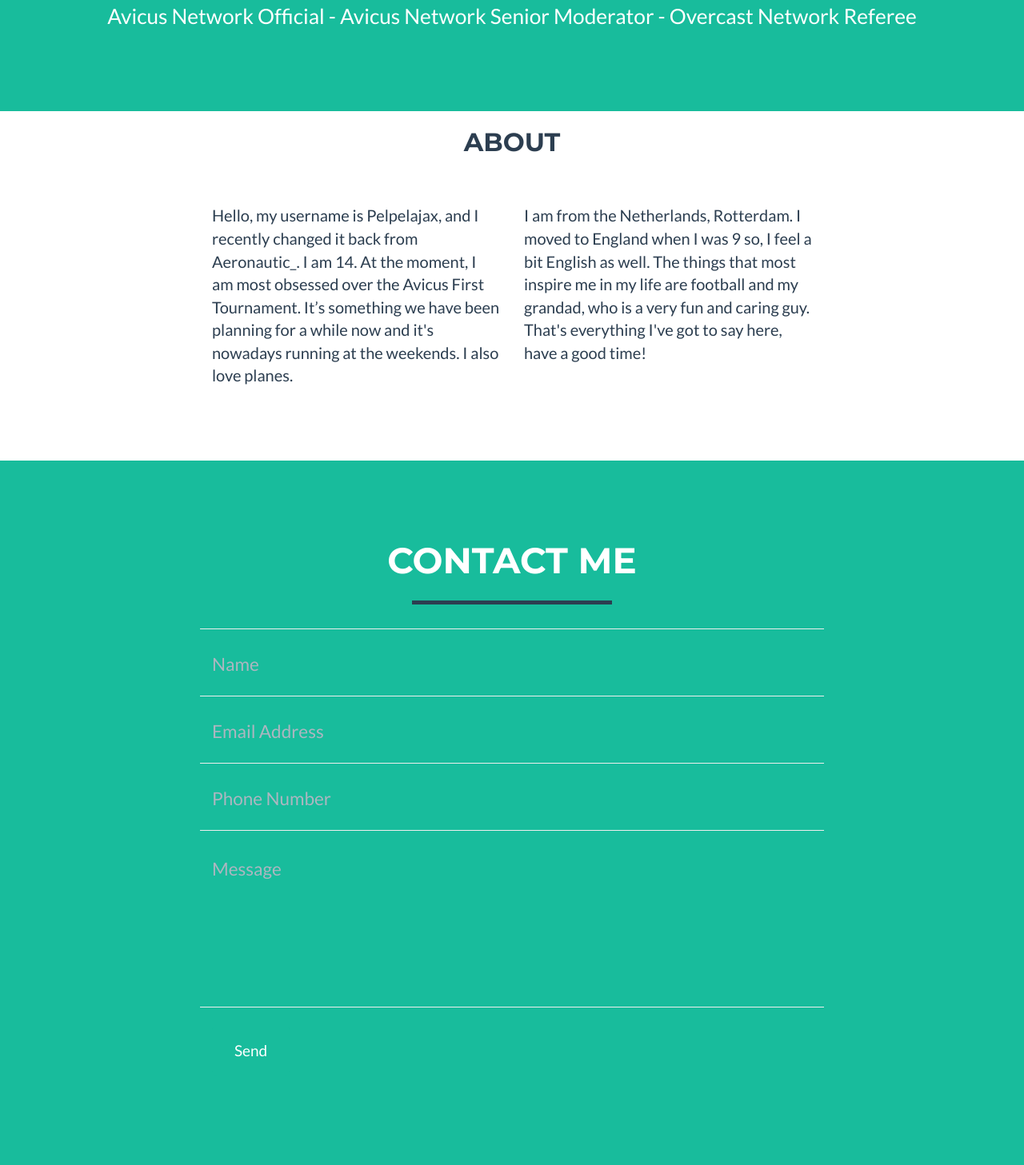
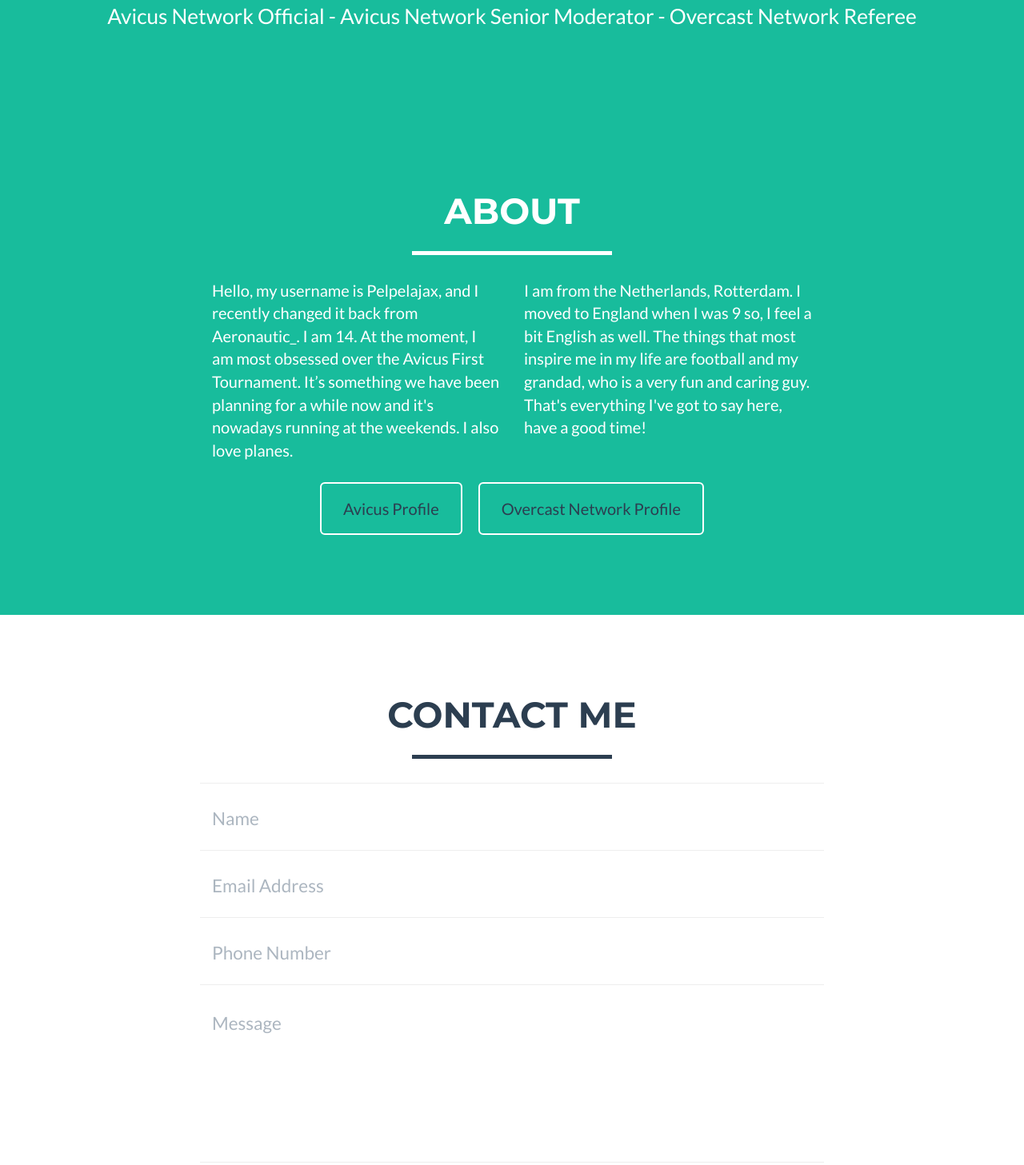
Before and after one commit to pelpelajax/pelpelajax.github.io, a plain HTML site: page index.html in a window 1280 px wide. Shown: the part 680-2137 px from the top of the page at 80% size. Drawn offline with nearby package versions, Linux system fonts and the light colour scheme.

Commit message:
Revert commit "test"

```diff
--- a/index.html
+++ b/index.html
@@ -86,7 +86,7 @@
 
 
     <!-- About Section -->
-    <sectionclass="success"  id="about">
+    <section class="success"  id="about">
         <div class="container">
             <div class="row">
                 <div class="col-lg-12 text-center">
@@ -109,7 +109,7 @@
     </section>
 
     <!-- Contact Section -->
-    <section class="success" id="contact">
+    <section id="contact">
         <div class="container">
             <div class="row">
                 <div class="col-lg-12 text-center">
```
